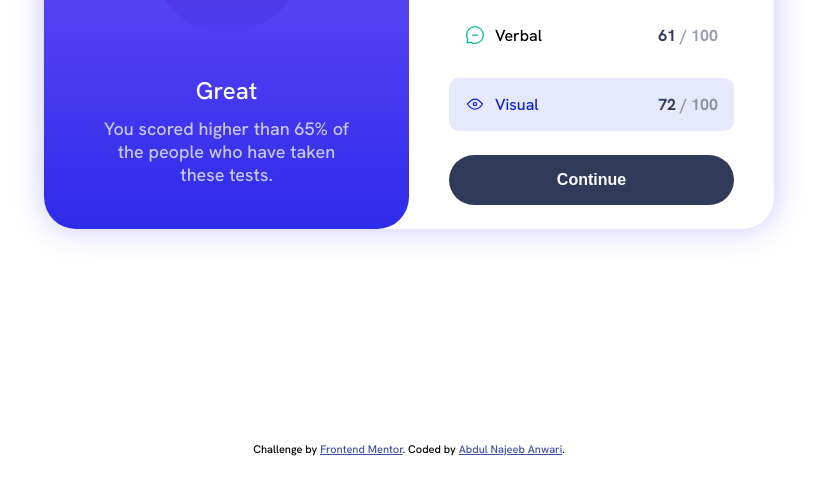
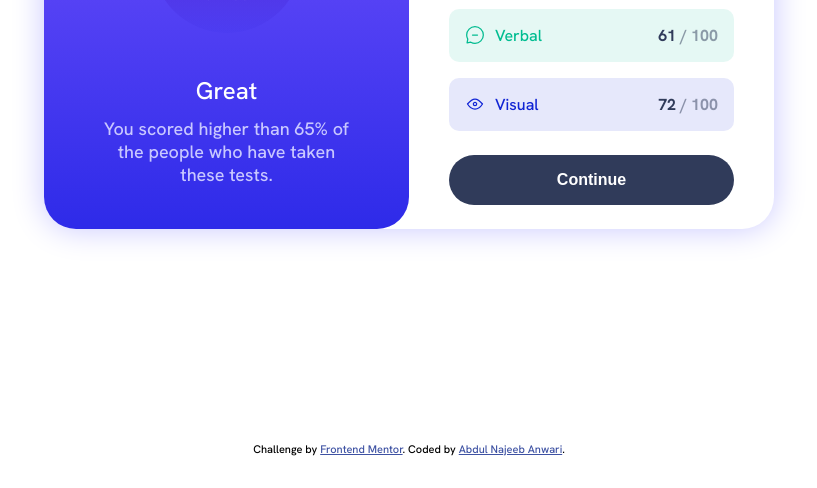
Before and after one commit to najeeb-anwari/results-summary-component-using-grid, a plain HTML site: page index.html in a window 1280 px wide. Shown: the part 390-878 px from the top of the page, without its empty margins (231-1048 px from the left). Drawn offline with Linux system fonts and the light colour scheme.

Commit message:
fixed a class name

```diff
--- a/assets/css/app.css
+++ b/assets/css/app.css
@@ -133,7 +133,7 @@ main {
     background-color: hsla(39, 100%, 56%, .1);
 }
 
-.test-scores li.Verbal {
+.test-scores li.verbal {
     color: var(--green-teal);
     background-color: hsla(166, 100%, 37%, .1);
 }
```
